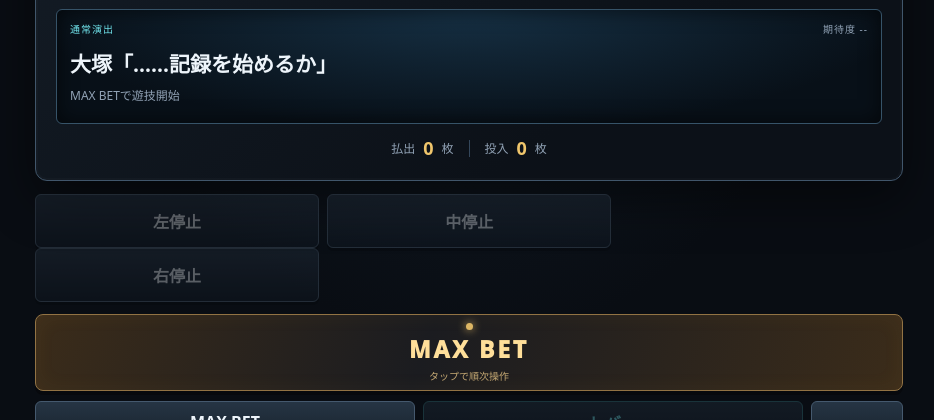
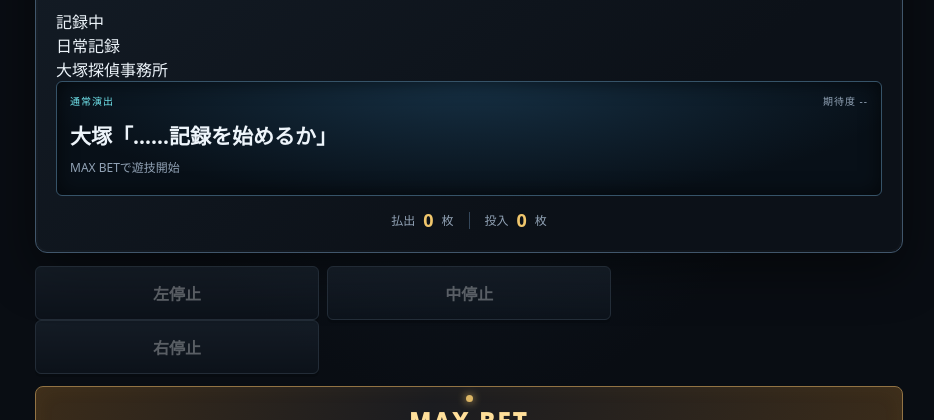
Before and after one commit to takaritu2011212-lang/igata-kenbunroku, a plain HTML site: page index.html in a window 1280 px wide. Shown: the part 680-1100 px from the top of the page, without its empty margins (171-1105 px from the left). Drawn offline with Linux system fonts and the light colour scheme.

Commit message:
Add visual effects stage for slot演出

```diff
--- a/index.html
+++ b/index.html
@@ -43,6 +43,12 @@
         <div class="payline"></div>
       </div>
       <div class="reel-caption"><span>LEFT</span><span>CENTER</span><span>RIGHT</span></div>
+      <section id="visualStage" class="visual-stage" aria-label="演出画面">
+        <div class="visual-scan"></div>
+        <div id="visualIcon" class="visual-icon" aria-hidden="true">記録中</div>
+        <div id="visualTitle" class="visual-title">日常記録</div>
+        <div id="visualDetail" class="visual-detail">大塚探偵事務所</div>
+      </section>
       <section class="lcd" aria-live="polite">
         <div class="lcd-top"><span id="演出種別">通常演出</span><span id="expectation">期待度 --</span></div>
         <div id="dialogue" class="dialogue">大塚「……記録を始めるか」</div>
```
